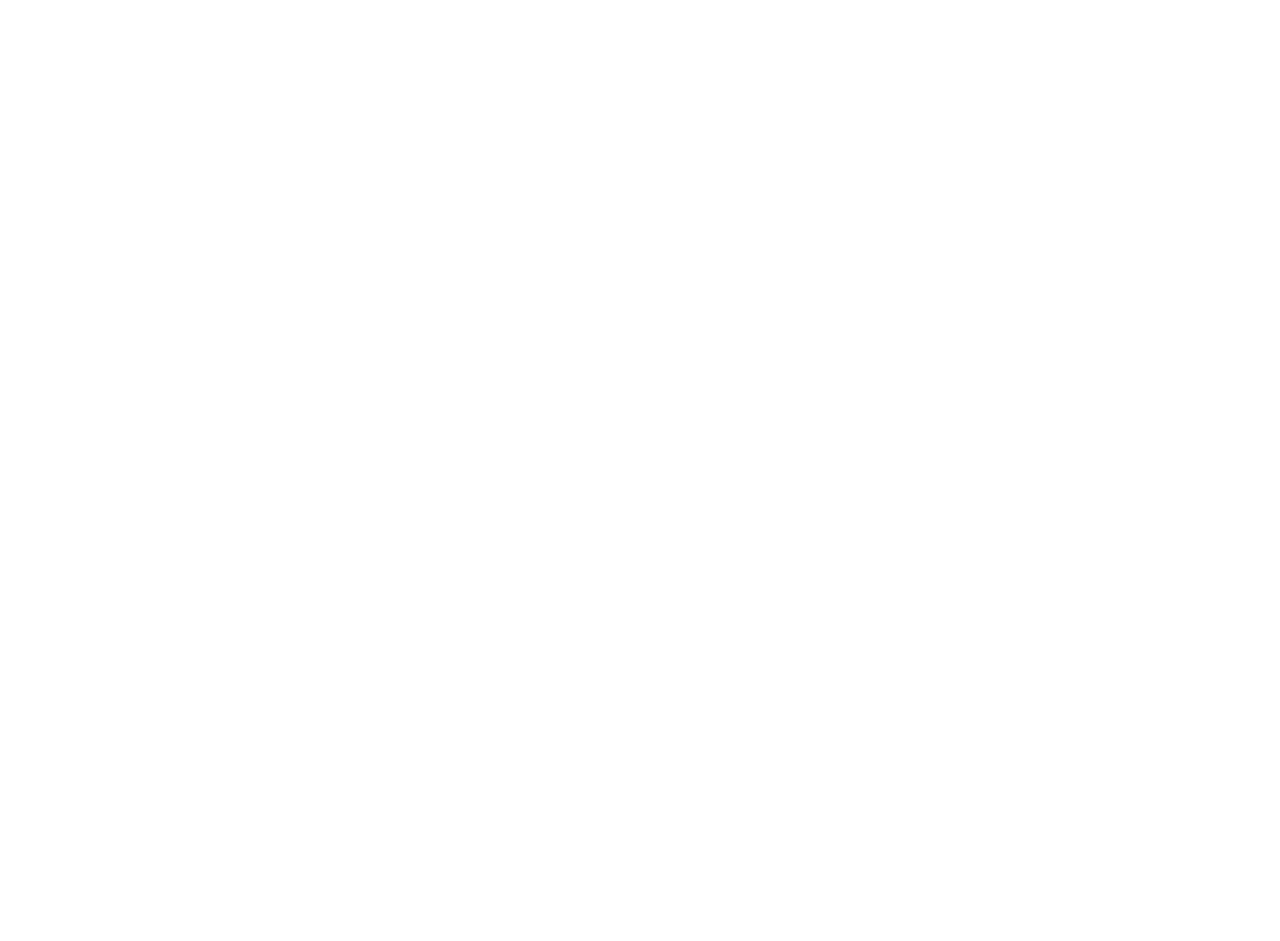
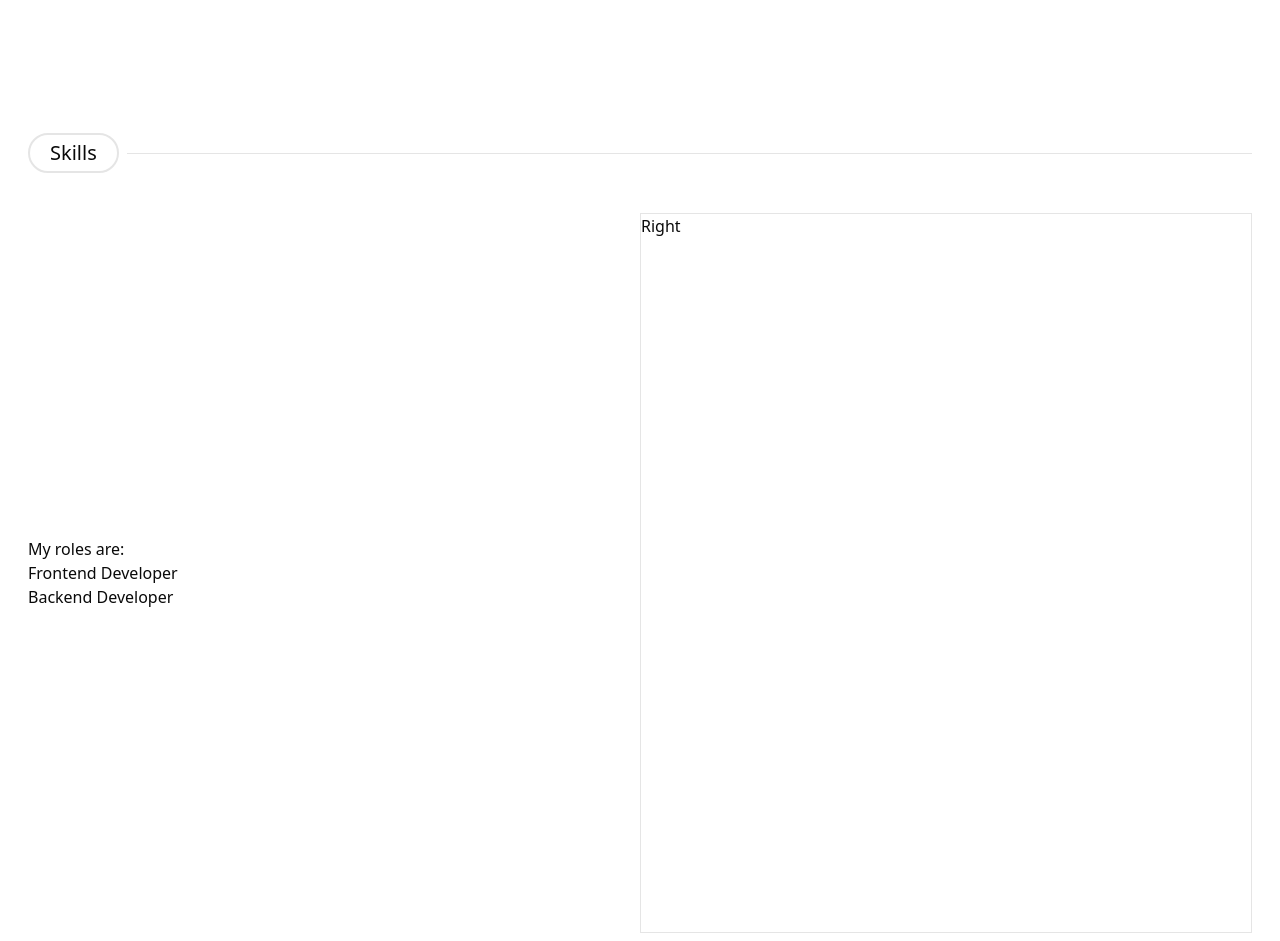
Before and after one commit to TamaWira/yuuniverse, a Next.js app: page / in a window 1280 px wide. Shown: the part 1540-2481 px from the top of the page. Before the commit the page ends 1641 px from the top, so only its background shows below. Built offline with nearby package versions, Linux system fonts and the light colour scheme.

Commit message:
feat: add section-header component

```diff
--- a/src/app/page.tsx
+++ b/src/app/page.tsx
@@ -1,6 +1,7 @@
 import AboutMe from "@/components/about-me";
 import Hero from "@/components/hero";
 import Navbar from "@/components/navbar";
+import Skills from "@/components/skills";
 
 export default function Home() {
   return (
@@ -13,6 +14,9 @@ export default function Home() {
         <div className="px-5 h-screen">
           <AboutMe />
         </div>
+        <div className="px-5 h-screen">
+          <Skills />
+        </div>
       </main>
     </div>
   );
--- a/src/components/about-me.tsx
+++ b/src/components/about-me.tsx
@@ -1,14 +1,10 @@
 import BlurText from "@/blocks/TextAnimations/BlurText/BlurText";
+import SectionHeader from "./section-header";
 
 export default function AboutMe() {
   return (
     <section id="about-me" className="flex flex-col h-full">
-      <div className="flex items-center gap-2">
-        <h2 className="bg-white/5 px-5 py-1 border-2 rounded-full font-extralight text-sm lg:text-xl">
-          About Me
-        </h2>
-        <div className="flex-1 my-auto border-b" />
-      </div>
+      <SectionHeader>About Me</SectionHeader>
       <div className="lg:flex lg:flex-col lg:flex-1 lg:justify-center mt-5 lg:px-20 text-md lg:text-2xl">
         <BlurText
           text="Hey, I'm Bayu 👋"
@@ -50,17 +46,6 @@ export default function AboutMe() {
           className="mb-8"
         />
       </div>
-      {/* <ScrollReveal
-        baseOpacity={0}
-        enableBlur={true}
-        baseRotation={0}
-        blurStrength={10}
-        containerClassName="px-5 lg:px-32 text-center"
-      >
-        When does a man die? When he is hit by a bullet? No! When he suffers a
-        disease? No! When he ate a soup made out of a poisonous mushroom? No! A
-        man dies when he is forgotten!
-      </ScrollReveal> */}
     </section>
   );
 }
--- /dev/null
+++ b/src/components/section-header.tsx
@@ -0,0 +1,16 @@
+import React from "react";
+
+type Props = {
+  children: React.ReactNode;
+};
+
+export default function SectionHeader({ children }: Props) {
+  return (
+    <div className="flex items-center gap-2">
+      <h2 className="bg-white/5 px-5 py-1 border-2 rounded-full font-extralight text-sm lg:text-xl">
+        {children}
+      </h2>
+      <div className="flex-1 my-auto border-b" />
+    </div>
+  );
+}
--- /dev/null
+++ b/src/components/skills.tsx
@@ -0,0 +1,27 @@
+import React from "react";
+import SectionHeader from "./section-header";
+
+export default function Skills() {
+  return (
+    <section id="skills" className="flex flex-col h-full">
+      <SectionHeader>Skills</SectionHeader>
+      <div className="lg:flex-1 grid grid-cols-2 mt-10">
+        {/* Left */}
+        <div className="flex flex-col justify-center">
+          <h2>My roles are:</h2>
+          <ul>
+            <li>
+              <button>Frontend Developer</button>
+            </li>
+            <li>
+              <button>Backend Developer</button>
+            </li>
+          </ul>
+        </div>
+
+        {/* Right */}
+        <div className="border">Right</div>
+      </div>
+    </section>
+  );
+}
```
